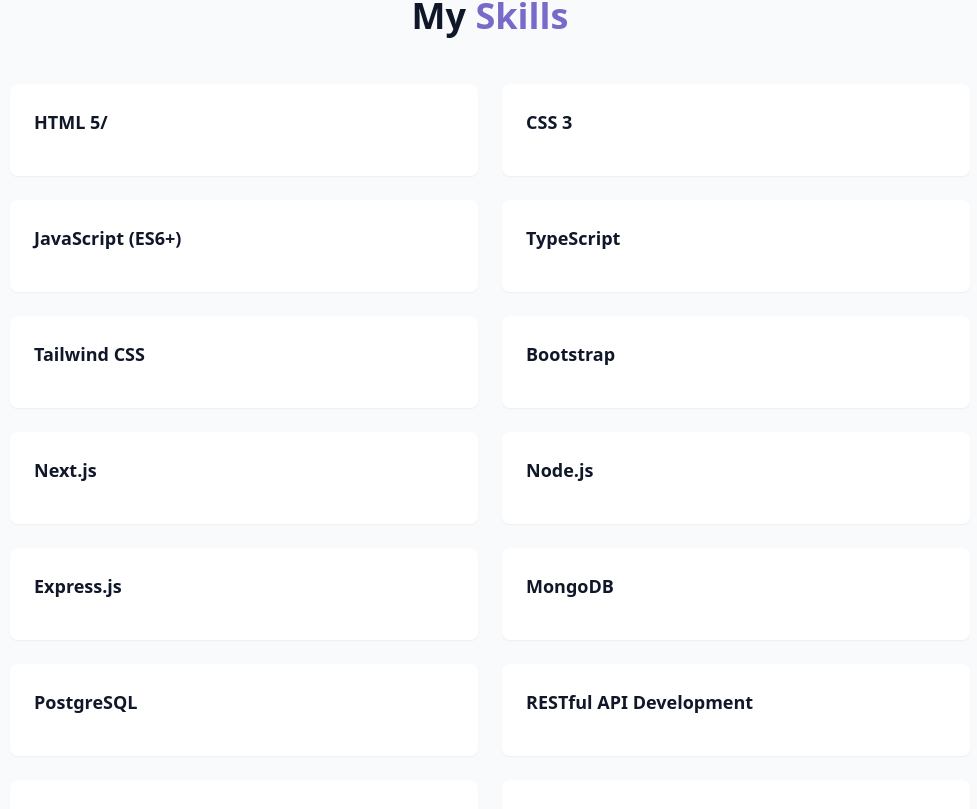
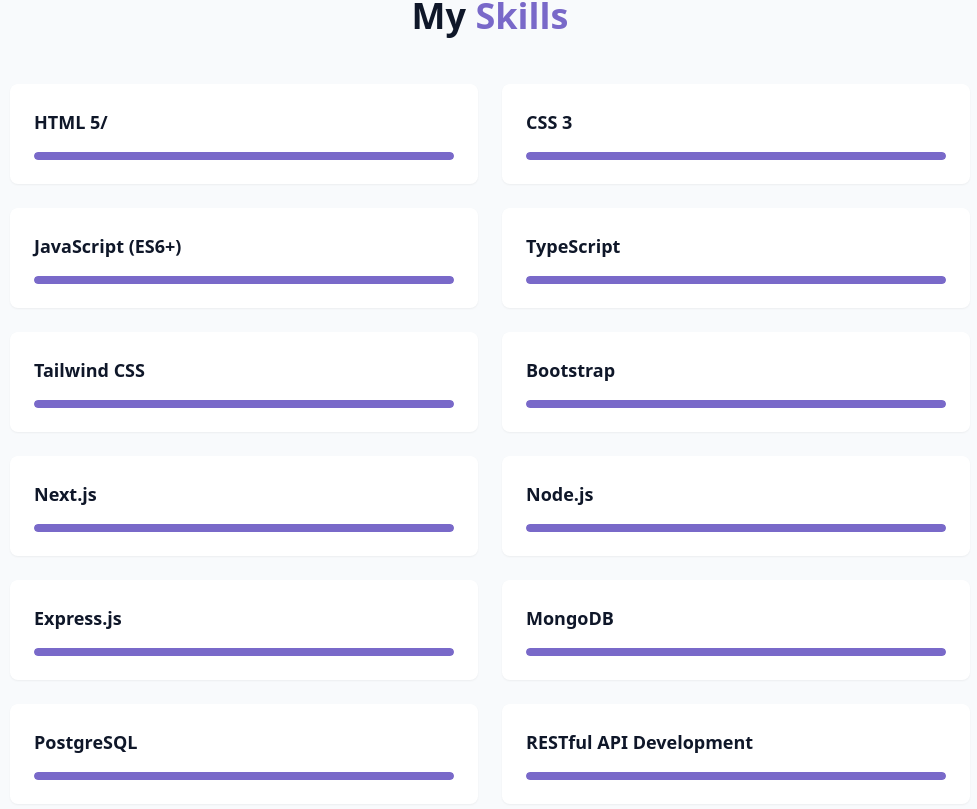
Before and after one commit to solodevss/reactjs-tailwind-portfolio, a React (Vite) app: page / in a window 1280 px wide. Shown: the part 1606-2415 px from the top of the page, without its empty margins (150-1127 px from the left). Built offline with nearby package versions, Linux system fonts and the light colour scheme.

Commit message:
tiny fix -too tired, brain shutting down. I need to quit my job and focus fully

```diff
--- a/src/components/Skills.jsx
+++ b/src/components/Skills.jsx
@@ -59,6 +59,9 @@
                             <div className="text-left mb-4">
                                 <h3 className="font-semibold text-lg">{skill.name}</h3>
                             </div>
+                            <div className="w-full bg-secondary/50 h-2 rounded-full overflow-hidden">
+                                <div className="bg-primary h-2 rounded -full " />
+                            </div>
                         </div>
                     ))}
                 </div>
```
